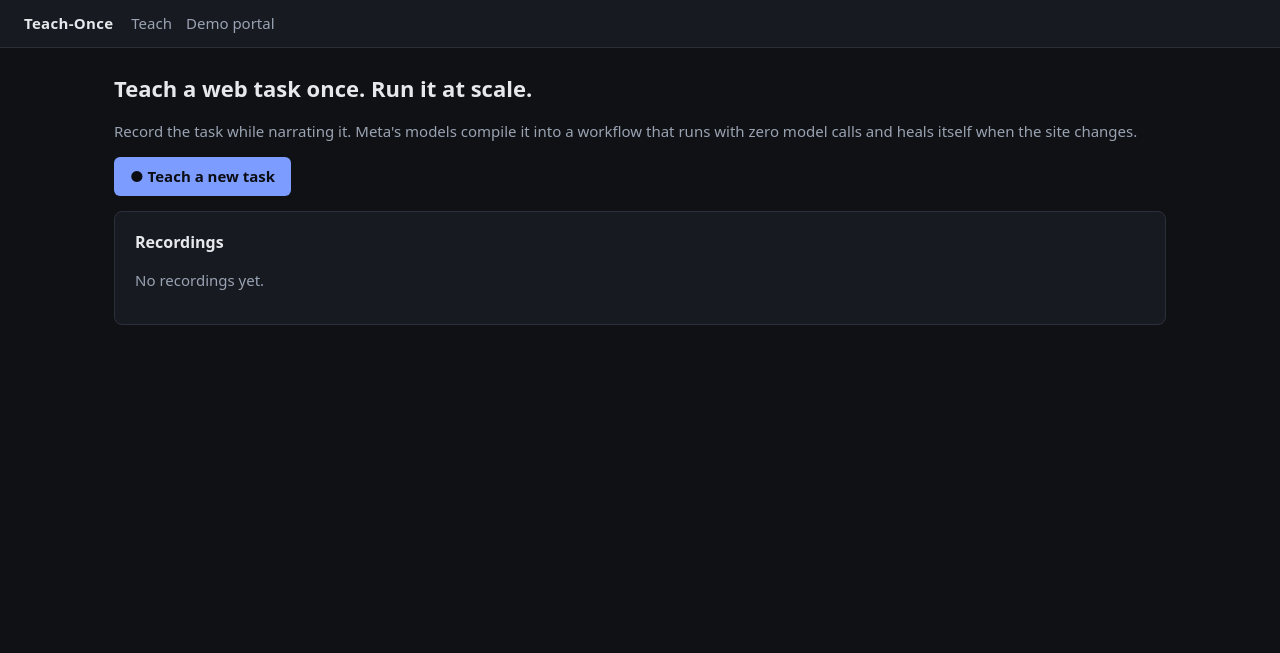
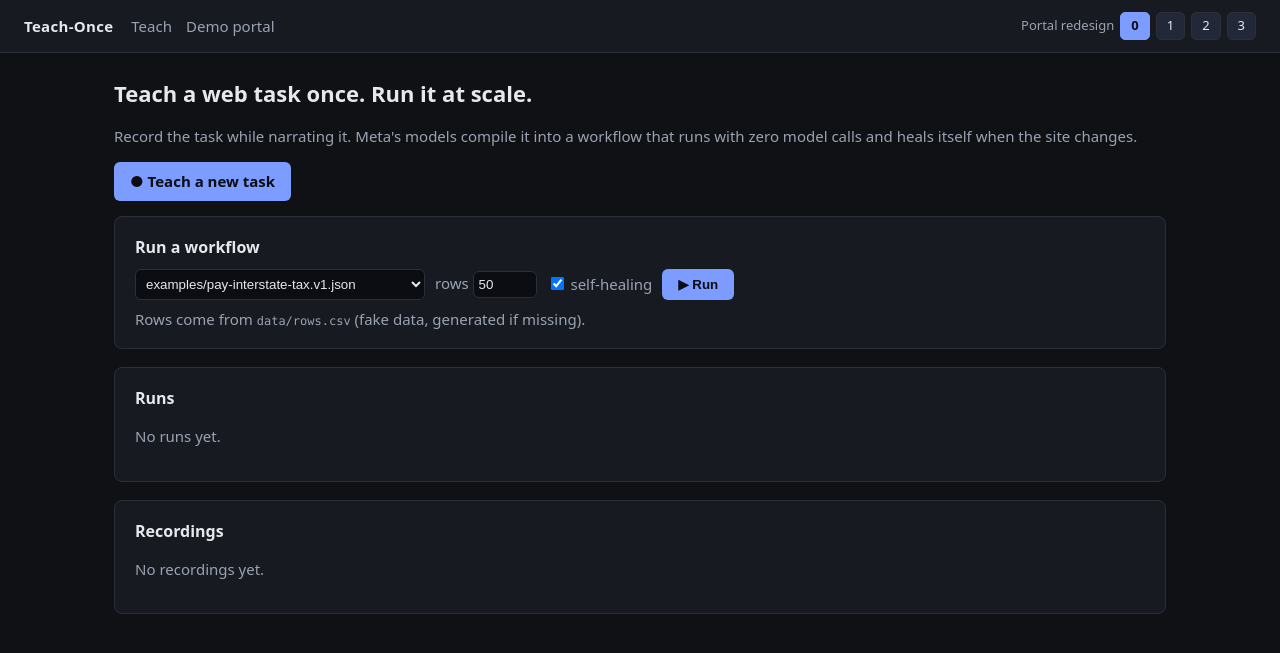
Before and after one commit to 57Ajay/teachOnce, a FastAPI app: page /app/ in a window 1280 px wide. Shown: the top 653 px of the page. Run offline with FastAPI, Linux system fonts and the light colour scheme.

Commit message:
feat(dashboard): live run view with cost meter, heal cards and redesign control
Runs start from the home page or a compiled recording and execute in a
background thread. The run page follows events.jsonl over server-sent
events (resumable by line id, replays finished runs): a row grid, the
latest screen, an event feed, heal cards with the before and SAM overlay
images and the workflow diff, and a cost meter against the measured
computer-use agent. Portal redesign buttons in the header switch the
drift level live. The measured baseline summary is kept in examples/ so
a fresh clone can show the comparison.

```diff
--- a/app.py
+++ b/app.py
@@ -1,22 +1,32 @@
+import asyncio
 import json
 import re
 import threading
+import time
+from datetime import datetime
 
 from fastapi import FastAPI, File, Form, HTTPException, Request, UploadFile
-from fastapi.responses import FileResponse, RedirectResponse
+from fastapi.responses import FileResponse, RedirectResponse, StreamingResponse
 from fastapi.staticfiles import StaticFiles
 from fastapi.templating import Jinja2Templates
+from pydantic import BaseModel
 
 import config
+import gen_data
 import portal
 import recording
+import run
 import teach
 import workflow
 
 REC_ID = re.compile(r"rec_\d{8}_\d{6}")
 MEDIA_FILES = {"teach.mp4", "narration.wav"}
 WORKFLOW_FILE = re.compile(r"[\w.-]+\.(json|py)")
+RUN_ID = re.compile(r"[\w-]+")
+RUN_FILE = re.compile(r"[\w.-]+\.png")
+END_EVENTS = {"run_done", "run_failed"}
 JOBS: dict[str, dict] = {}
+RUNS: dict[str, dict] = {}
 
 app = FastAPI(title="Teach-Once")
 app.include_router(portal.router)
@@ -40,7 +50,8 @@
 
 @app.get("/app/")
 def app_home(request: Request):
-    return templates.TemplateResponse(request, "app/home.html", {"recordings": recording.list_all()})
+    return templates.TemplateResponse(request, "app/home.html", {
+        "recordings": recording.list_all(), "workflows": workflow_choices(), "runs": list_runs()})
 
 
 @app.get("/app/teach/new")
@@ -115,3 +126,126 @@
     if name not in MEDIA_FILES or not path.exists():
         raise HTTPException(404)
     return FileResponse(path)
+
+
+@app.get("/app/workflows/diffs/{name}")
+def workflow_diff(name: str):
+    path = workflow.WORKFLOWS_DIR / "diffs" / name
+    if not WORKFLOW_FILE.fullmatch(name) or not path.exists():
+        raise HTTPException(404)
+    return FileResponse(path, media_type="application/json")
+
+
+def workflow_choices() -> list[str]:
+    """Workflow files that can be run, as paths relative to the repo: newest compiled or healed first, then samples."""
+    runtime = sorted(workflow.WORKFLOWS_DIR.glob("*.v*.json"), key=lambda p: p.stat().st_mtime, reverse=True)
+    samples = sorted((config.ROOT / "examples").glob("*.v*.json"))
+    return [str(p.relative_to(config.ROOT)) for p in runtime + samples]
+
+
+def baseline_reference() -> dict | None:
+    """The measured computer-use agent, averaged over every row it ran (all drift levels)."""
+    summary = read_json(config.DATA_DIR / "baseline_summary.json") or read_json(config.ROOT / "examples" / "baseline_summary.json")
+    if not summary:
+        return None
+    levels = [level["baseline"] for level in summary["levels"].values()]
+    rows = sum(b["rows"] for b in levels)
+    mean = {k: round(sum(b["mean_per_row"][k] * b["rows"] for b in levels) / rows, 4)
+            for k in ("usd", "turns", "seconds", "input_tokens")}
+    return {"model": summary["model"], "rows": rows, "ok": sum(b["ok"] for b in levels), **mean}
+
+
+def list_runs() -> list[dict]:
+    runs = []
+    for d in sorted(config.RUNS_DIR.glob("*/"), reverse=True)[:20]:
+        summary = read_json(d / "summary.json")
+        state = RUNS.get(d.name, {}).get("state") or ("done" if summary else "incomplete")
+        runs.append({"run_id": d.name, "state": state, **(summary or {})})
+    return runs
+
+
+def run_dir_or_404(run_id: str):
+    path = config.RUNS_DIR / run_id
+    if not RUN_ID.fullmatch(run_id) or not (path.exists() or run_id in RUNS):
+        raise HTTPException(404, "run not found")
+    return path
+
+
+class RunIn(BaseModel):
+    workflow: str
+    rows: int = 50
+    heal: bool = True
+
+
+@app.post("/app/api/runs")
+def start_run(body: RunIn):
+    if body.workflow not in workflow_choices():
+        raise HTTPException(404, "workflow not found")
+    busy = next((rid for rid, r in RUNS.items() if r["state"] == "running"), None)
+    if busy:
+        raise HTTPException(409, f"{busy} is still running")
+    rows_csv = config.DATA_DIR / "rows.csv"
+    if not rows_csv.exists():
+        gen_data.write(rows_csv)
+    run_id = datetime.now().strftime("run_%Y%m%d_%H%M%S")
+    RUNS[run_id] = {"state": "running"}
+
+    def work():
+        try:
+            run.run(config.ROOT / body.workflow, rows_csv, limit=body.rows, run_id=run_id, heal=body.heal)
+            RUNS[run_id]["state"] = "done"
+        except (Exception, SystemExit) as e:
+            run_dir = config.RUNS_DIR / run_id
+            run_dir.mkdir(parents=True, exist_ok=True)
+            with (run_dir / "events.jsonl").open("a") as f:
+                f.write(json.dumps({"type": "run_failed", "ts": time.time(), "error": str(e)[:600]}) + "\n")
+            RUNS[run_id]["state"] = "failed"
+
+    threading.Thread(target=work, daemon=True).start()
+    return {"run_id": run_id}
+
+
+@app.get("/app/runs/{run_id}")
+def view_run(request: Request, run_id: str):
+    run_dir_or_404(run_id)
+    return templates.TemplateResponse(request, "app/run.html", {"run_id": run_id, "baseline": baseline_reference()})
+
+
+@app.get("/app/runs/{run_id}/{kind}/{name}")
+def run_file(run_id: str, kind: str, name: str):
+    path = run_dir_or_404(run_id) / kind / name
+    if kind not in ("steps", "heals") or not RUN_FILE.fullmatch(name) or not path.exists():
+        raise HTTPException(404)
+    return FileResponse(path)
+
+
+@app.get("/app/api/runs/{run_id}/events")
+async def run_events(request: Request, run_id: str):
+    """Server-sent events: the run's events.jsonl from the start (or after Last-Event-ID), then live until the run ends."""
+    path = run_dir_or_404(run_id) / "events.jsonl"
+    skip = int(request.headers.get("last-event-id", -1)) + 1
+
+    async def stream():
+        n, offset, partial = 0, 0, b""
+        while not await request.is_disconnected():
+            active = RUNS.get(run_id, {}).get("state") == "running"  # read before the file, so nothing written after is missed
+            if path.exists():
+                with path.open("rb") as f:
+                    f.seek(offset)
+                    chunk = f.read()
+                    offset += len(chunk)
+                *lines, partial = (partial + chunk).split(b"\n")
+                for line in lines:
+                    n += 1
+                    if n > skip:
+                        yield f"id: {n - 1}\ndata: {line.decode()}\n\n"
+                    if json.loads(line)["type"] in END_EVENTS:
+                        return
+                if lines:
+                    continue
+            if not active:
+                yield 'data: {"type": "stream_end"}\n\n'
+                return
+            await asyncio.sleep(0.3)
+
+    return StreamingResponse(stream(), media_type="text/event-stream", headers={"Cache-Control": "no-cache"})
--- a/run.py
+++ b/run.py
@@ -234,6 +234,7 @@
         healer = healing.Healer(run_dir, emit)
 
     started, start_version = time.monotonic(), wf.version
+    emit("run_start", run_id=run_id, workflow=f"{wf.id}.v{wf.version}", rows=len(rows), start_row=start_row, heal=heal)
     results = []
     with sync_playwright() as p:
         browser = p.chromium.launch(headless=headless, executable_path=config.CHROMIUM_PATH)
--- /dev/null
+++ b/static/runs.js
@@ -0,0 +1,10 @@
+async function startRun(workflow, rows, heal, errorEl) {
+  const r = await fetch("/app/api/runs", {
+    method: "POST",
+    headers: { "content-type": "application/json" },
+    body: JSON.stringify({ workflow, rows, heal }),
+  });
+  const body = await r.json();
+  if (r.ok) location.href = `/app/runs/${body.run_id}`;
+  else errorEl.textContent = body.detail;
+}
--- a/templates/app/base.html
+++ b/templates/app/base.html
@@ -3,9 +3,10 @@
 <head>
 <meta charset="utf-8">
 <meta name="viewport" content="width=device-width, initial-scale=1">
+<link rel="icon" href="data:,">
 <title>{% block title %}Teach-Once{% endblock %}</title>
 <style>
-  :root { --bg: #0f1115; --panel: #171a21; --line: #2a2f3a; --text: #e6e8ec; --muted: #9aa3b2; --accent: #7c9cff; --rec: #ff4d4f; --ok: #3ccf91; }
+  :root { --bg: #0f1115; --panel: #171a21; --line: #2a2f3a; --text: #e6e8ec; --muted: #9aa3b2; --accent: #7c9cff; --rec: #ff4d4f; --ok: #3ccf91; --warn: #f5a524; }
   * { box-sizing: border-box; }
   body { margin: 0; font: 15px/1.5 system-ui, -apple-system, "Segoe UI", sans-serif; background: var(--bg); color: var(--text); }
   a { color: var(--accent); }
@@ -22,13 +23,31 @@
   th { color: var(--muted); font-weight: 600; }
   code, .mono { font-family: ui-monospace, SFMono-Regular, Menlo, monospace; font-size: 12px; }
   .chip { display: inline-block; padding: 1px 8px; border-radius: 10px; background: #232838; color: var(--accent); font-size: 12px; }
+  .drift { margin-left: auto; display: flex; align-items: center; gap: 6px; color: var(--muted); font-size: 13px; }
+  .drift button { background: #232838; color: var(--text); border: 1px solid var(--line); border-radius: 5px; padding: 3px 10px; cursor: pointer; font: inherit; }
+  .drift button.on { background: var(--accent); color: #0b0d12; border-color: var(--accent); font-weight: 600; }
 </style>
 </head>
 <body>
 <header>
   <a class="brand" href="/app/">Teach-Once</a>
   <nav><a href="/app/teach/new">Teach</a><a href="/portal/login" target="_blank">Demo portal</a></nav>
+  <div class="drift" title="Ship a redesign of the demo portal, live">Portal redesign
+    <button data-level="0" title="Original site">0</button>
+    <button data-level="1" title="Renamed ids and classes, new layout, relabelled submit button">1</button>
+    <button data-level="2" title="Level 1 + reworded labels, date split into day/month/year, radios become a dropdown">2</button>
+    <button data-level="3" title="Level 2 + cookie consent modal and a session-notice page">3</button>
+  </div>
 </header>
 <main>{% block content %}{% endblock %}</main>
+<script>
+  async function setDrift(level) {
+    const init = level === undefined ? {} : { method: "POST", headers: { "content-type": "application/json" }, body: JSON.stringify({ level }) };
+    const { level: current } = await (await fetch("/portal/admin/drift", init)).json();
+    document.querySelectorAll(".drift [data-level]").forEach((b) => b.classList.toggle("on", +b.dataset.level === current));
+  }
+  document.querySelectorAll(".drift [data-level]").forEach((b) => b.addEventListener("click", () => setDrift(+b.dataset.level)));
+  setDrift();
+</script>
 </body>
 </html>
--- a/templates/app/home.html
+++ b/templates/app/home.html
@@ -3,6 +3,37 @@
 <h1>Teach a web task once. Run it at scale.</h1>
 <p class="muted">Record the task while narrating it. Meta's models compile it into a workflow that runs with zero model calls and heals itself when the site changes.</p>
 <p><a class="btn" href="/app/teach/new">● Teach a new task</a></p>
+<div class="card">
+  <h2 style="font-size:16px;margin:0 0 10px">Run a workflow</h2>
+  {% if workflows %}
+  <form id="run-form" style="display:flex;gap:10px;align-items:center;flex-wrap:wrap">
+    <select name="workflow" style="padding:6px;background:#0b0d12;color:var(--text);border:1px solid var(--line);border-radius:6px">
+      {% for w in workflows %}<option>{{ w }}</option>{% endfor %}
+    </select>
+    <label class="muted">rows <input name="rows" type="number" value="50" min="1" max="50" style="width:64px;padding:5px;background:#0b0d12;color:var(--text);border:1px solid var(--line);border-radius:6px"></label>
+    <label class="muted"><input name="heal" type="checkbox" checked> self-healing</label>
+    <button class="btn">▶ Run</button>
+    <span class="muted" id="run-error"></span>
+  </form>
+  <p class="muted" style="margin:8px 0 0">Rows come from <code>data/rows.csv</code> (fake data, generated if missing).</p>
+  {% else %}<p class="muted">No workflows yet. Teach a task and compile it.</p>{% endif %}
+</div>
+<div class="card">
+  <h2 style="font-size:16px;margin:0 0 10px">Runs</h2>
+  {% if runs %}
+  <table>
+    <tr><th>Run</th><th>Workflow</th><th>Rows OK</th><th>Heals</th><th>Model calls</th><th>Cost</th><th>Time</th></tr>
+    {% for r in runs %}
+    <tr><td><a href="/app/runs/{{ r.run_id }}">{{ r.run_id }}</a></td>
+      {% if r.rows is defined %}
+      <td class="mono">{{ r.workflow }}</td><td>{{ r.ok }}/{{ r.rows }}</td><td>{{ r.heals }}</td><td>{{ r.model_calls }}</td>
+      <td>${{ '%.3f' % r.cost_usd }}</td><td>{{ r.duration_s }} s</td>
+      {% else %}<td colspan="6" class="muted">{{ r.state }}</td>{% endif %}
+    </tr>
+    {% endfor %}
+  </table>
+  {% else %}<p class="muted">No runs yet.</p>{% endif %}
+</div>
 <div class="card">
   <h2 style="font-size:16px;margin:0 0 10px">Recordings</h2>
   {% if recordings %}
@@ -15,4 +46,12 @@
   </table>
   {% else %}<p class="muted">No recordings yet.</p>{% endif %}
 </div>
+<script src="/static/runs.js"></script>
+<script>
+  document.getElementById("run-form")?.addEventListener("submit", (e) => {
+    e.preventDefault();
+    const f = e.target;
+    startRun(f.workflow.value, +f.rows.value, f.heal.checked, document.getElementById("run-error"));
+  });
+</script>
 {% endblock %}
```
Also changed, not shown: DOCS.md (+24 -3 lines), examples/baseline_summary.json (added, +115 -0 lines), gen_data.py (+9 -5 lines), templates/app/recording.html (+7 -1 lines), templates/app/run.html (added, +240 -0 lines), tests/test_dashboard.py (added, +49 -0 lines).
